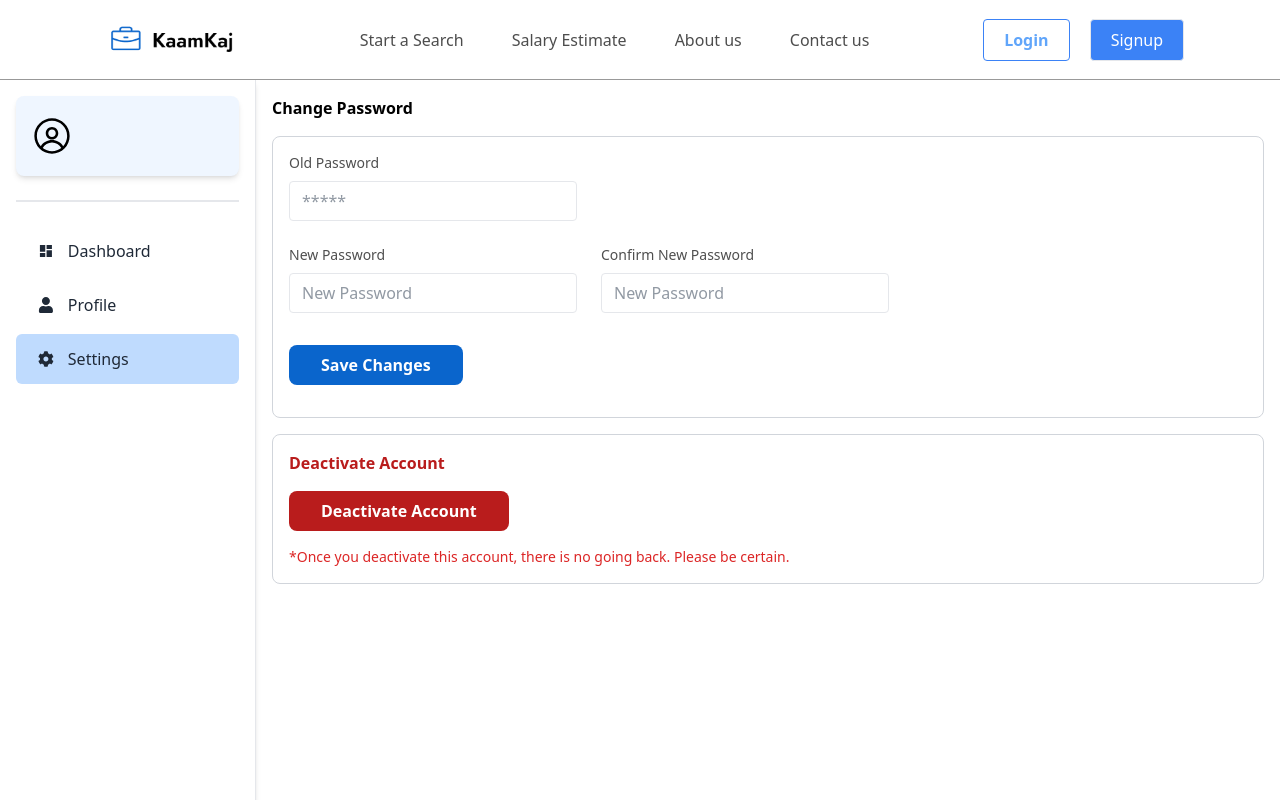
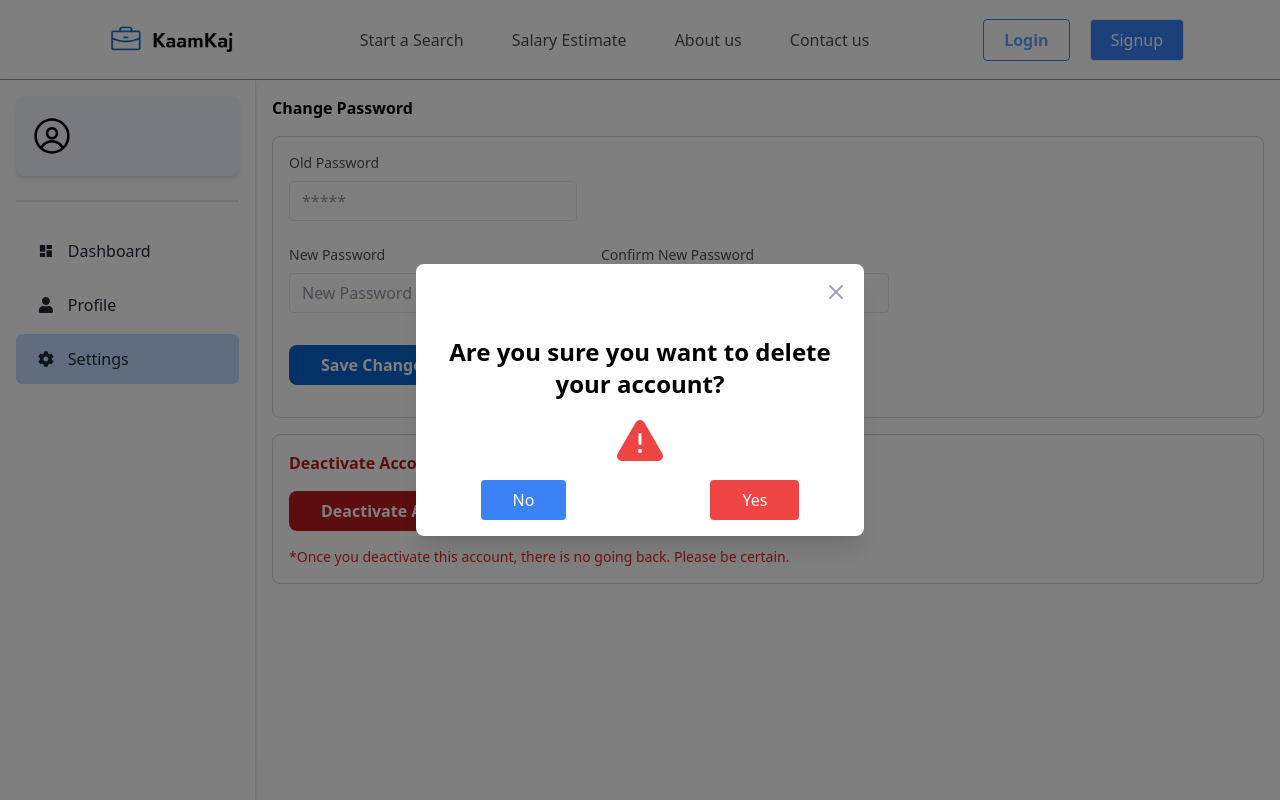
Before and after one commit to prasnaaryal/kaamkaj, a React (Vite) app: page /manage/settings in a window 1280 px wide. Both pictures are taken after a click on the button "Deactivate Account". Shown: the top 800 px of the page. Built offline with nearby package versions, Linux system fonts and the light colour scheme.

Commit message:
account deactivate flow

```diff
--- a/src/Pages/Settings.jsx
+++ b/src/Pages/Settings.jsx
@@ -1,17 +1,38 @@
-import React from "react";
-import { PiLinkSimpleLight } from "react-icons/pi";
+import React, { useState } from "react";
+import { useNavigate } from "react-router-dom";
+import { useToast } from "../components/CustomToast";
+import Modal from "../components/Modal";
+import { GoAlertFill } from "react-icons/go";
 
 const Settings = () => {
+  const [isModalOpen, setIsModalOpen] = useState(false);
+  const navigate = useNavigate();
+  const { addToast } = useToast();
+
+  const handleDeactivateClick = () => {
+    setIsModalOpen(true);
+  };
+
+  const handleConfirmDeactivation = () => {
+    // Logic to deactivate account
+    // This could be an API call to deactivate the account
+    // After deactivation, log out the user and show a toast message
+
+    // For demonstration purposes, we'll just clear localStorage and navigate to login
+    localStorage.clear();
+    addToast("Account deactivated", "success");
+    navigate("/");
+  };
+
   return (
     <div>
       <div className="">
         <h1 className="font-semibold">Change Password</h1>
-
-        <div className="mt-4  border border-gray-300 rounded-lg p-4 flex flex-col">
+        <div className="mt-4 border border-gray-300 rounded-lg p-4 flex flex-col">
           <form className="space-y-6">
             <div className="flex flex-col">
               <label
-                htmlFor="companyName"
+                htmlFor="oldPassword"
                 className="mb-2 text-sm font-normal text-[#4F4F4F]"
               >
                 Old Password{" "}
@@ -19,56 +40,58 @@ const Settings = () => {
               <input
                 className="border rounded py-2 px-3 font-normal h-10 w-72 placeholder-[#9199A3]"
                 id="oldPassword"
-                type="text"
+                type="password"
                 placeholder="*****"
               />
             </div>
             <div className="flex gap-6">
               <div className="flex flex-col">
                 <label
-                  htmlFor="companyAddress"
+                  htmlFor="newPassword"
                   className="mb-2 text-sm font-normal text-[#4F4F4F]"
                 >
                   New Password
                 </label>
                 <input
                   className="border rounded py-2 px-3 h-10 w-72 placeholder-[#9199A3]"
-                  id="companyAddress"
-                  type="text"
+                  id="newPassword"
+                  type="password"
                   placeholder="New Password"
                 />
               </div>
               <div className="flex flex-col">
                 <label
-                  htmlFor="companyAddress"
+                  htmlFor="confirmNewPassword"
                   className="mb-2 text-sm font-normal text-[#4F4F4F]"
                 >
                   Confirm New Password
                 </label>
                 <input
                   className="border rounded py-2 px-3 h-10 w-72 placeholder-[#9199A3]"
-                  id="companyAddress"
-                  type="text"
-                  placeholder="New Password"
+                  id="confirmNewPassword"
+                  type="password"
+                  placeholder="Confirm New Password"
                 />
               </div>
             </div>
           </form>
-          <div className=" flex mt-8">
-            <button className="bg-[#0A65CC] text-white font-semibold  px-8 py-2 rounded-lg mb-4 ">
-              {" "}
+          <div className="flex mt-8">
+            <button className="bg-[#0A65CC] text-white font-semibold px-8 py-2 rounded-lg mb-4">
               Save Changes
             </button>
           </div>
         </div>
       </div>
 
-      <div className="mt-4  border border-gray-300 rounded-lg p-4 flex flex-col">
-        <h1 className="font-semibold text-red-700 text-left  mb-4">
+      <div className="mt-4 border border-gray-300 rounded-lg p-4 flex flex-col">
+        <h1 className="font-semibold text-red-700 text-left mb-4">
           Deactivate Account
         </h1>
         <div className="flex justify-left">
-          <button className="bg-red-700 text-white font-semibold px-8 py-2 rounded-lg">
+          <button
+            className="bg-red-700 text-white font-semibold px-8 py-2 rounded-lg"
+            onClick={handleDeactivateClick}
+          >
             Deactivate Account
           </button>
         </div>
@@ -77,6 +100,35 @@ const Settings = () => {
           certain.
         </p>
       </div>
+
+      <Modal
+        isOpen={isModalOpen}
+        onClose={() => setIsModalOpen(false)}
+        className="max-w-md"
+      >
+        <div className="text-center">
+          <h2 className="text-2xl font-semibold mb-4">
+            Are you sure you want to delete your account?
+          </h2>
+          <div className="flex justify-center items-center mb-4">
+            <GoAlertFill className="text-red-500 w-12 h-12" />
+          </div>
+          <div className="flex justify-center space-x-36">
+            <button
+              className="bg-blue-500 text-white px-8 py-2 rounded"
+              onClick={() => setIsModalOpen(false)}
+            >
+              No
+            </button>
+            <button
+              className="bg-red-500 text-white px-8 py-2 rounded"
+              onClick={handleConfirmDeactivation}
+            >
+              Yes
+            </button>
+          </div>
+        </div>
+      </Modal>
     </div>
   );
 };
```
